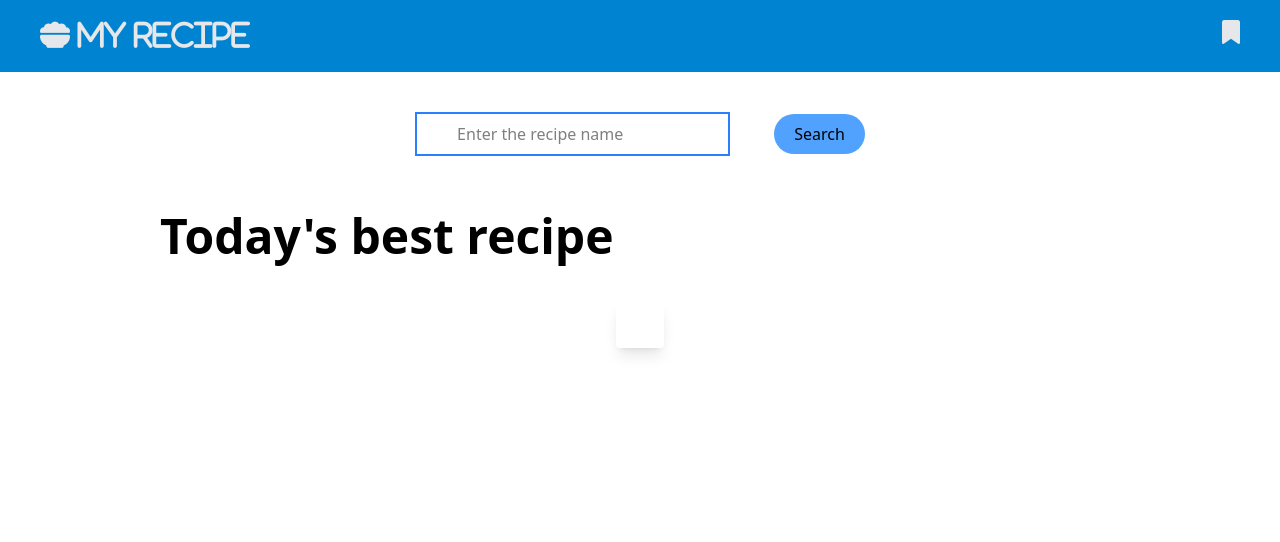
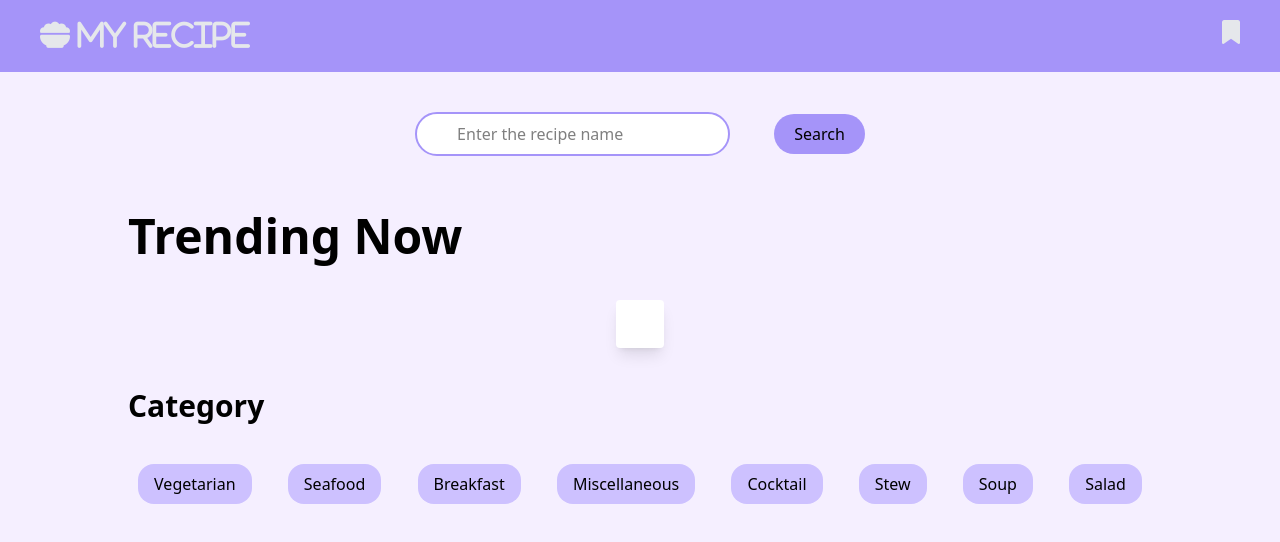
Before and after one commit to Nafiz-Nasim/My-Recipe, a website: page index.html in a window 1280 px wide. Drawn offline with Linux system fonts and the light colour scheme; no server answers.

Commit message:
Category add

```diff
--- a/index.html
+++ b/index.html
@@ -8,12 +8,13 @@
     <link rel="stylesheet" href="https://cdnjs.cloudflare.com/ajax/libs/font-awesome/6.7.2/css/all.min.css" integrity="sha512-Evv84Mr4kqVGRNSgIGL/F/aIDqQb7xQ2vcrdIwxfjThSH8CSR7PBEakCr51Ck+w+/U6swU2Im1vVX0SVk9ABhg==" crossorigin="anonymous" referrerpolicy="no-referrer" />
     <title>My Recipe</title>
 </head>
-<body>
-<nav class="bg-sky-600">
+<body class="bg-[#F5EFFF] overflow-x-hidden">
+<nav class="bg-[#A594F9]">
   <div class="flex justify-between py-5 mx-10 text-gray-200">
     <div class="left">
       <i class="fa-solid fa-bowl-food text-3xl"> My Recipe </i>
     </div>
+
     <div class="favorite">
       <i class="fa-solid fa-bookmark text-2xl"></i>
     </div>
@@ -21,12 +22,13 @@
 </nav>
 
 <!-- Search box -->
-<div class="searchbox flex items-center mt-10 justify-center">
+     <div class="searchbox flex items-center  mt-10 justify-center">
   <form action="">
-    <input type="text" placeholder="Enter the recipe name" id="search" class=" px-5 sm:px-10 py-2 border-blue-500 border-2">
-    <button id="submit" class="ml-10 bg-blue-400 px-3 sm:px-5 sm:py-2 py-1 rounded-4xl">Search</button>
+    <input type="text" placeholder="Enter the recipe name" id="search" class=" px-5 sm:px-10 py-2 border-[#A594F9] rounded-3xl text-black border-2 bg-white">
+    <button id="submit" class="ml-10 bg-[#A594F9] border-white shadow-black  text-black  px-3 sm:px-5 sm:py-2 py-1 rounded-4xl">Search</button>
   </form>
 </div>
+
 <div class="searchcall">
   <div class="alldata grid grid-cols-1 sm:grid-rows-2 md:grid-cols-3 lg:grid-cols-4 gap-4" id="displayall">
 
@@ -36,14 +38,31 @@
 
 <!-- Random Recipe Section -->
  <div class=" rendomapirecipes">
-   <div class="sm:mx-40 mx-10 text-2xl sm:text-5xl mt-10 font-bold"  id="rendomapirecipes"> <h2 >Today's best recipe</h2></div>
-<div class="randomrecipes flex justify-center items-center mt-10 ">
+   <div class="sm:mx-32 mx-10 text-2xl sm:text-5xl mt-10 font-bold"  id="rendomapirecipes"> <h2 >Trending Now</h2></div>
+<div class="randomrecipes flex justify-center items-center mt-10  ">
 
-  <div class="recipe-card max-w-sm rounded overflow-hidden shadow-lg  p-6 sm:flex sm:flex-row sm:max-w-none sm:items-center" id="randomRecipe">
+  <div class="recipe-card bg-white max-w-sm rounded overflow-hidden shadow-lg  p-6 sm:flex sm:flex-row sm:max-w-none  sm:items-center mx-1 sm:mx-30" id="randomRecipe">
     <!-- Random recipe will be inserted here -->
   </div>
 </div>
  </div>
+ <!-- Category -->
+  <h2 class="mx-5 my-10 sm:mx-32 text-3xl font-bold">Category</h2>
+  <div class="mx-5 sm:mx-32 overflow-hidden my-10 flex flex-wrap justify-center sm:justify-around gap-4">
+    <button value="Vegetarian" class="bg-[#CDC1FF] rounded-2xl px-4 py-2 text-black font-medium">Vegetarian</button>
+    <button value="Seafood" class="bg-[#CDC1FF] rounded-2xl px-4 py-2 text-black font-medium">Seafood</button>
+    <button value="Breakfast" class="bg-[#CDC1FF] rounded-2xl px-4 py-2 text-black font-medium">Breakfast</button>
+    <button value="Miscellaneous" class="bg-[#CDC1FF] rounded-2xl px-4 py-2 text-black font-medium">Miscellaneous</button>
+    <button value="Cocktail" class="bg-[#CDC1FF] rounded-2xl px-4 py-2 text-black font-medium">Cocktail</button>
+    <button value="Stew" class="bg-[#CDC1FF] rounded-2xl px-4 py-2 text-black font-medium">Stew</button>
+    <button value="Soup" class="bg-[#CDC1FF] rounded-2xl px-4 py-2 text-black font-medium">Soup</button>
+    <button value="Salad" class="bg-[#CDC1FF] rounded-2xl px-4 py-2 text-black font-medium">Salad</button>
+</div>
+<!-- display the category of the vegetarian  -->
+<div>
+
+
+</div>
 
 
 
--- a/script.js
+++ b/script.js
@@ -100,11 +100,11 @@ displayALLdata(data);
 
 const displayALLdata = (data) => {
     const displayall = document.getElementById("displayall");
-    displayall.innerHTML = "";  // Clear any existing content
+    displayall.innerHTML = "";
 
     data.meals.forEach(element => {
         displayall.innerHTML += `
-        <div class="m-5  bg-white   rounded-lg  hover:shadow-2xl transform hover:translate-y-[-10px] transition-all duration-300">
+        <div class="m-5  bg-[#E5D9F2]   rounded-lg  hover:shadow-2xl transform hover:translate-y-[-10px] transition-all duration-300">
             <div class="flex justify-center mb-4">
                 <img src="${element.strMealThumb}" class="w-full h-48 object-cover rounded-lg" alt="${element.strMeal}">
             </div>
```
Also changed, not shown: src/recipe.html (+3 -6 lines), src/output.css.
